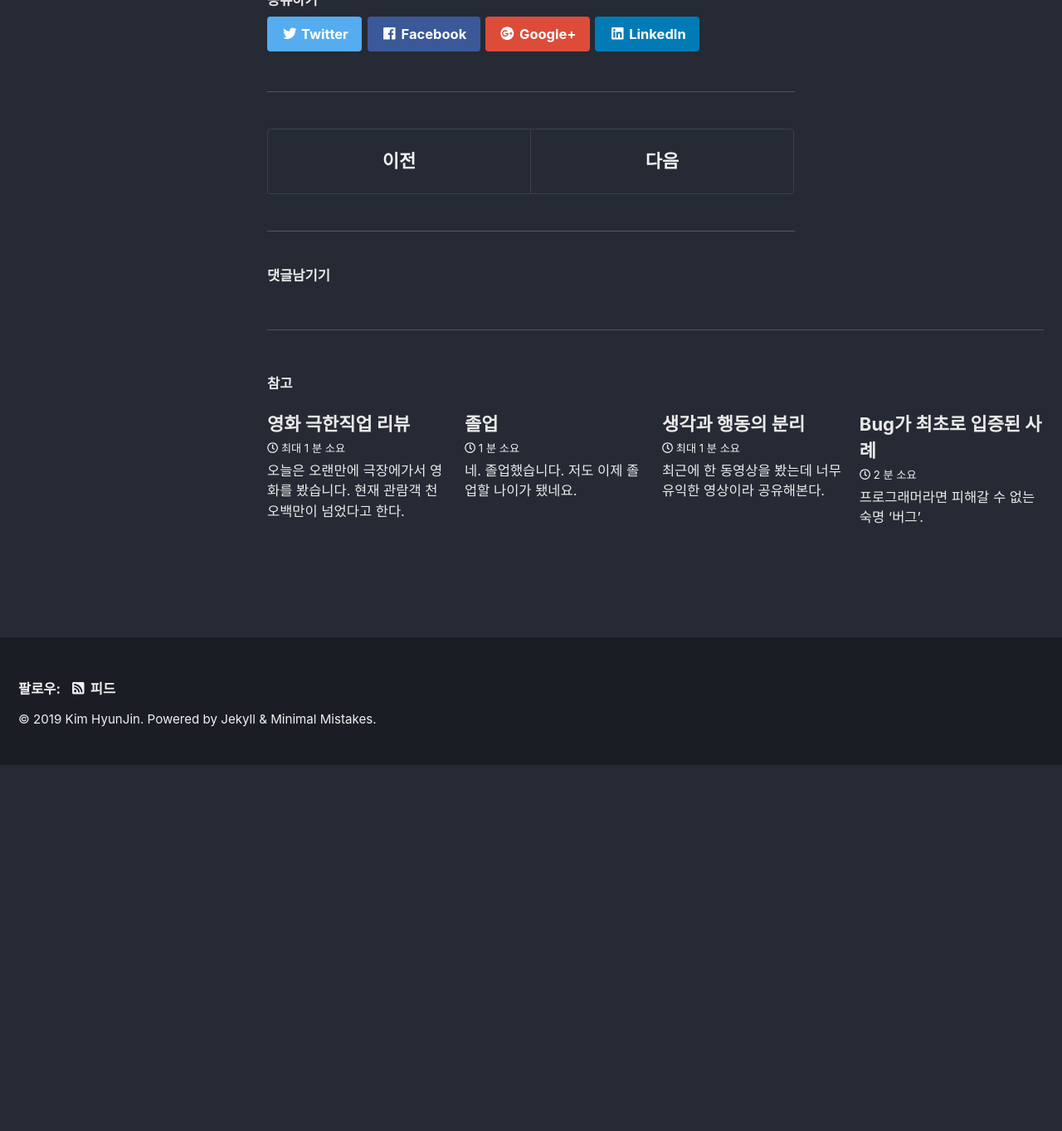
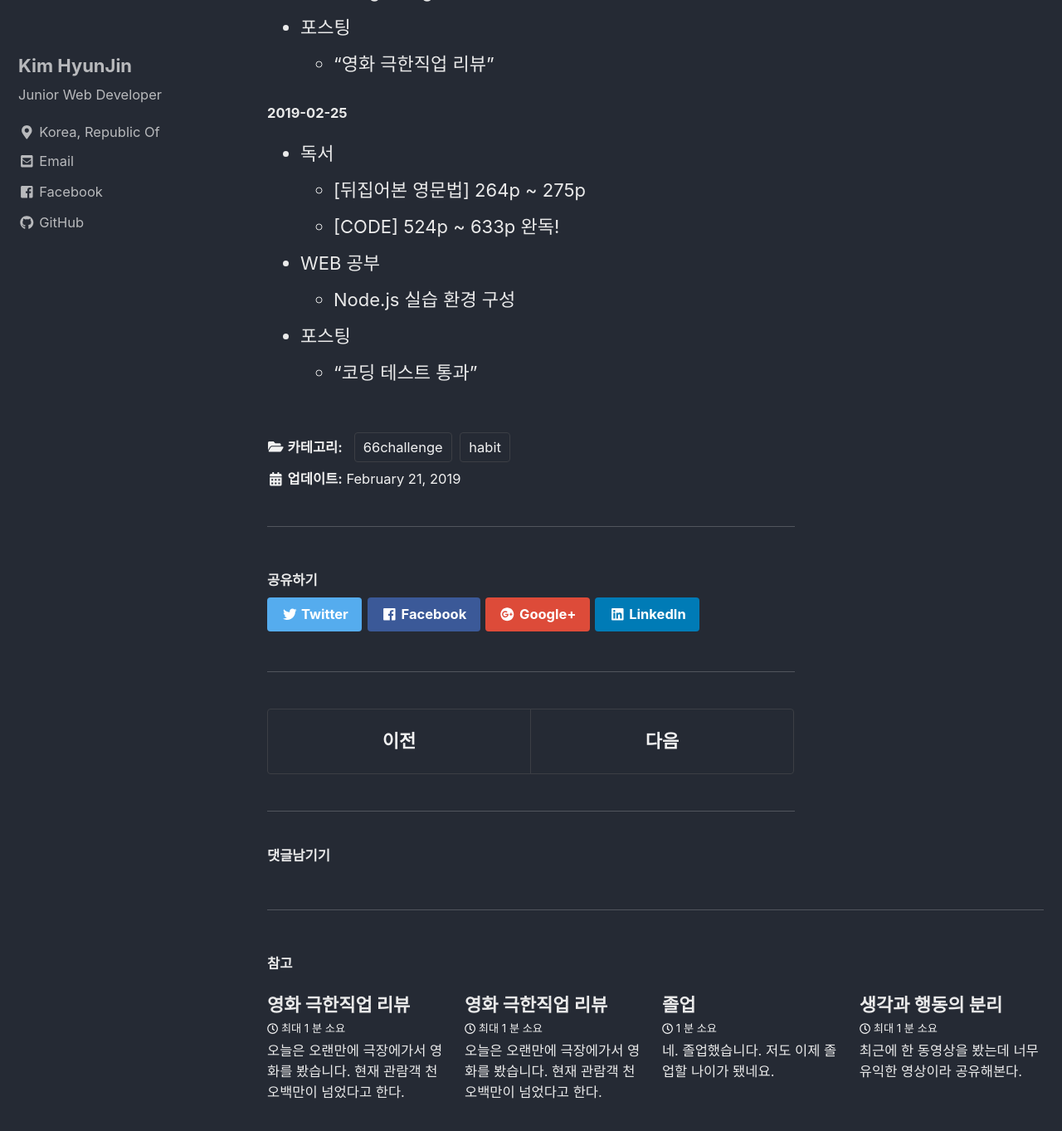
Before and after one commit to DeveloperKHJ/DeveloperKHJ.github.io, a Jekyll site: the page built from _posts/2019-02-15-66challenge.md, in a window 1280 px wide and 1400 px high, scrolled down 6087 px. Shown: the top 1363 px of the window at 83% size. Built offline with Jekyll 4.4.1, drawn with Linux system fonts in a browser that asks for light colours; cached includes are drawn as plain includes; nearby versions of some CDN libraries; comment, search, counter and statistics services are not loaded; before the commit the page ends 7009 px from its top, so only the background shows below that; some of the changed text lies outside the part shown.

Commit message:
post update

```diff
--- a/_posts/2019-02-15-66challenge.md
+++ b/_posts/2019-02-15-66challenge.md
@@ -158,6 +158,16 @@
 
 #### 2019-02-23
   - 독서
+    - 축구, 술 때문에 못함 ㅠ
+
+  - WEB 공부
+    - Facebook Login API
+
+  - 포스팅
+    - X
+
+#### 2019-02-24
+  - 독서
     - [뒤집어본 영문법] 252p ~ 258p
     - [CODE] 517p ~ 524p
 
@@ -169,3 +179,16 @@
 
   - 포스팅
     - "영화 극한직업 리뷰"
+
+#### 2019-02-25
+  - 독서
+    - [뒤집어본 영문법] 264p ~ 275p
+    - [CODE] 524p ~ 633p 완독!
+
+
+  - WEB 공부
+    - Node.js 실습 환경 구성
+
+
+  - 포스팅
+    - "코딩 테스트 통과"
--- /dev/null
+++ b/_posts/2019-02-25-web-remote-fair.md
@@ -0,0 +1,28 @@
+---
+title: "영화 극한직업 리뷰"
+date: 2019-02-25 00:23:00 +0900
+categories: Life Movie
+comments: true
+---
+
+오늘은 오랜만에 극장에가서 영화를 봤습니다. 현재 관람객 천 오백만이 넘었다고 한다.
+
+생각없이 웃을 수 있는 오락 영화였다. 특히 한국 영화 특유의 억지감동을 최대한 배제한게 좋았다.
+
+신파 쫙 빼고 가볍게 만든 것이 잘 통했다고 생각한다. 영화적인 완성도는 음.. 오락 영화에서 완성도 찾는것도 웃긴 것 같다.
+
+그냥 웃을려고 보는거지. 내 개그코드와 잘 맞지 않는 부분도 꽤 있었다. 너무 상투적이고 관객을 웃기려고 넣은게 티가나는 장면들이 오히려 웃기다기보단 싸하게 만든다.
+
+류승룡과 진선규의 연기가 좋았다. 둘 다 연기가 굉장히 자연스럽다. 코미디 하는데 너무 힘들어가있으면 부담을 느낀다.
+
+특히 막내 형사로 나온 배우분의 연기가 조금.. 열혈 형사라는 캐릭터라 그런지 너무 오버하더라.
+
+또 하나 아쉬운점은 액션씬. 몰입을 방해할 정도로 주먹을 허공에 휘두른다..ㅋㅋ 특히 마지막 액션씬에서
+
+이하늬가 상대 위에 올라 난타하는 장면이 나오는데 초등학생이 때리는 것도 아니고 이게 뭐지 싶더라.
+
+그래도 킬링타임용 영화는 되는 것 같다.
+
+ 별점은 2.5/5.0점!
+
+그럼 오늘 포스팅은 여기까지!
```
Also changed, not shown: _images/coding-test-pass.png (added).
